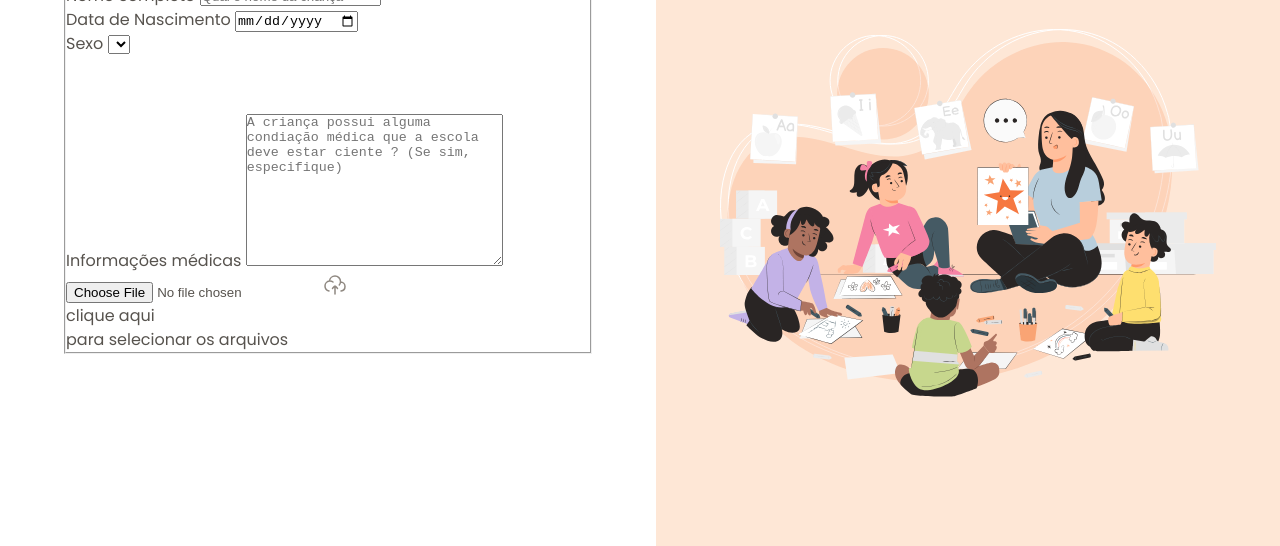
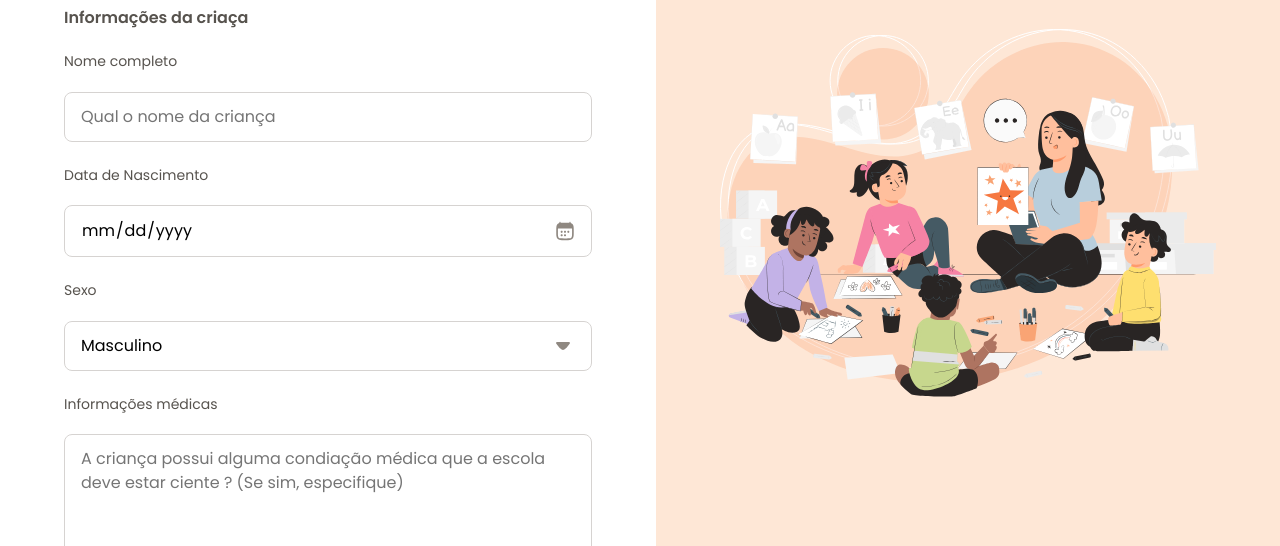
Before and after one commit to danielsilvaeng/projeto-forulario-de-matricula, a plain HTML site: page index.html in a window 1280 px wide. Shown: the part 254-800 px from the top of the page. Drawn offline with Linux system fonts and the light colour scheme.

Commit message:
Configurando os inputs de data e select

```diff
--- a/index.html
+++ b/index.html
@@ -41,10 +41,11 @@
 
               <div class="select-wrapper">
                 <label for="gender">Sexo</label>
-                <select name="gender" id="gender"></select>
-                <option value="male"></option>
-                <option value="female"></option>
-                <option value="NA"></option>
+                <select name="gender" id="gender">
+                <option value="male">Masculino</option>
+                <option value="female">Feminino</option>
+                <option value="NA">Prefiro não responder</option>
+              </select>
               </div>
 
 
--- /dev/null
+++ b/styles/fields/index.css
@@ -0,0 +1,52 @@
+input, textarea, select {
+  appearance: none;
+  width: 100%;
+  border-radius: .5rem;
+  border: 1px solid var(--stroke-default);
+
+  padding: .75rem 1rem;
+
+  font:  var(--text);
+}
+
+label {
+  font: var(--text-sm);
+  color: var(--text-secondary);
+  /*Sem o block ele é do tipo in-line e in-line não aceita margin-bottom */
+  display: block;
+  margin-bottom: 1.25rem;
+}
+
+input:focus,
+select:focus,
+textarea:focus {
+  outline: .25rem solid var(--surface-secondary);
+  border: .125rem solid var(--stroke-highlight);
+  outline-offset: .1px;
+}
+
+input[type="date"] {
+  position: relative;
+  &::-webkit-calendar-picker-indicator {
+    opacity: 0;
+  }
+
+  &::before {
+    content: "";
+    position: absolute;
+    background: url(../../assets/icons/calendar-03.svg)
+    center/contain;
+    right: 1rem;
+    width: 1.25rem;
+    height: 1.25rem;
+
+    top: 50%;
+    transform: translateY(-50%);
+  }
+
+}
+
+select {
+  background: url(../../assets/icons/arrow-down-01.svg) no-repeat calc(100% - 1rem);
+
+}
--- /dev/null
+++ b/styles/forms.css
@@ -0,0 +1,17 @@
+@import url(fields/index.css);
+
+form {
+  margin-top: 3rem;
+}
+
+fieldset {
+  border: none;
+
+ display: grid;
+ gap: 1.5rem;
+}
+
+legend {
+  font: 600 1rem/1.25 var(--font-family);
+  margin-bottom: 1.5rem;
+}
--- a/styles/global.css
+++ b/styles/global.css
@@ -6,7 +6,7 @@
 :root {
   --font-family: 'Poppins', sans-serif;
   --text: 400 1rem/1.5 var(--font-family);
-  --text-sm: 400 0.875rem/1.4 var(font-family);
+  --text-sm: 400 0.875rem/1.4 var(--font-family);
 
 
   --text-primary: #292524;
--- a/styles/index.css
+++ b/styles/index.css
@@ -1,2 +1,3 @@
 @import url(global.css);
 @import url(layout.css);
+@import url(forms.css);
```
